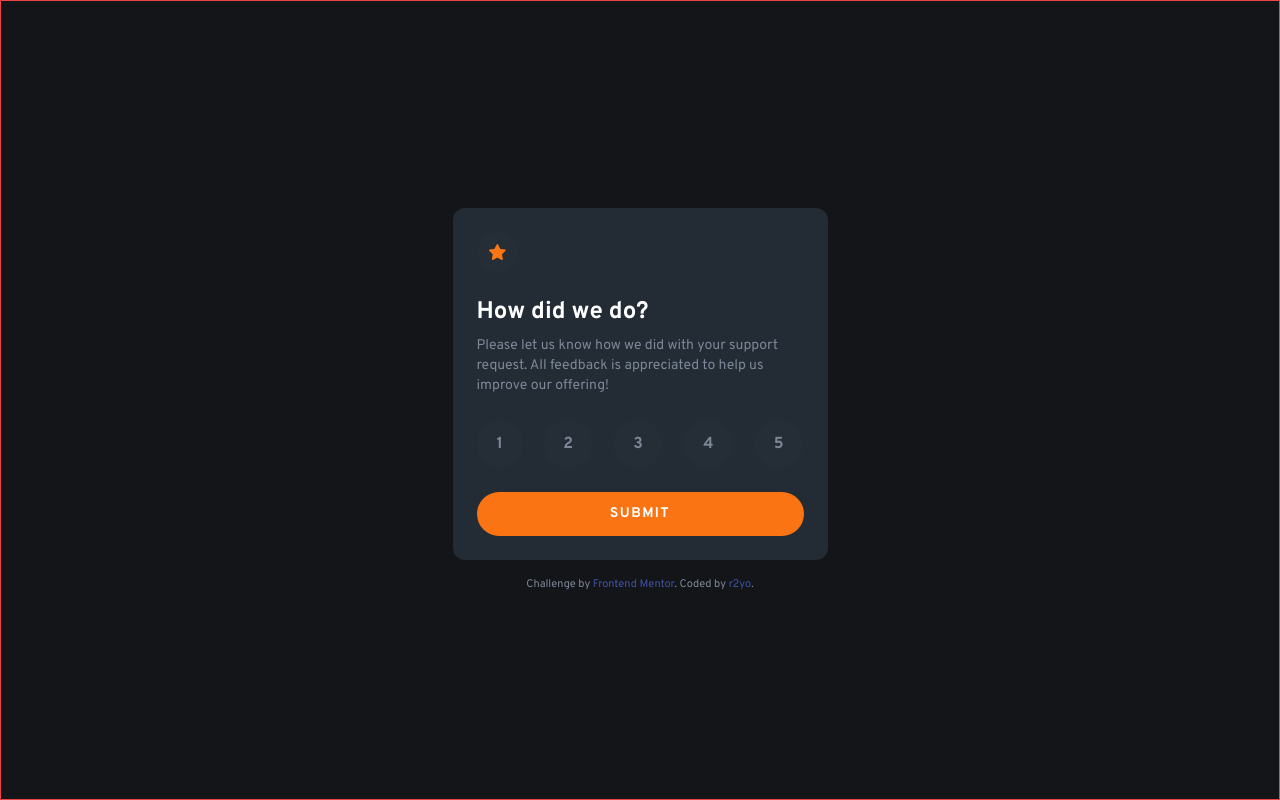
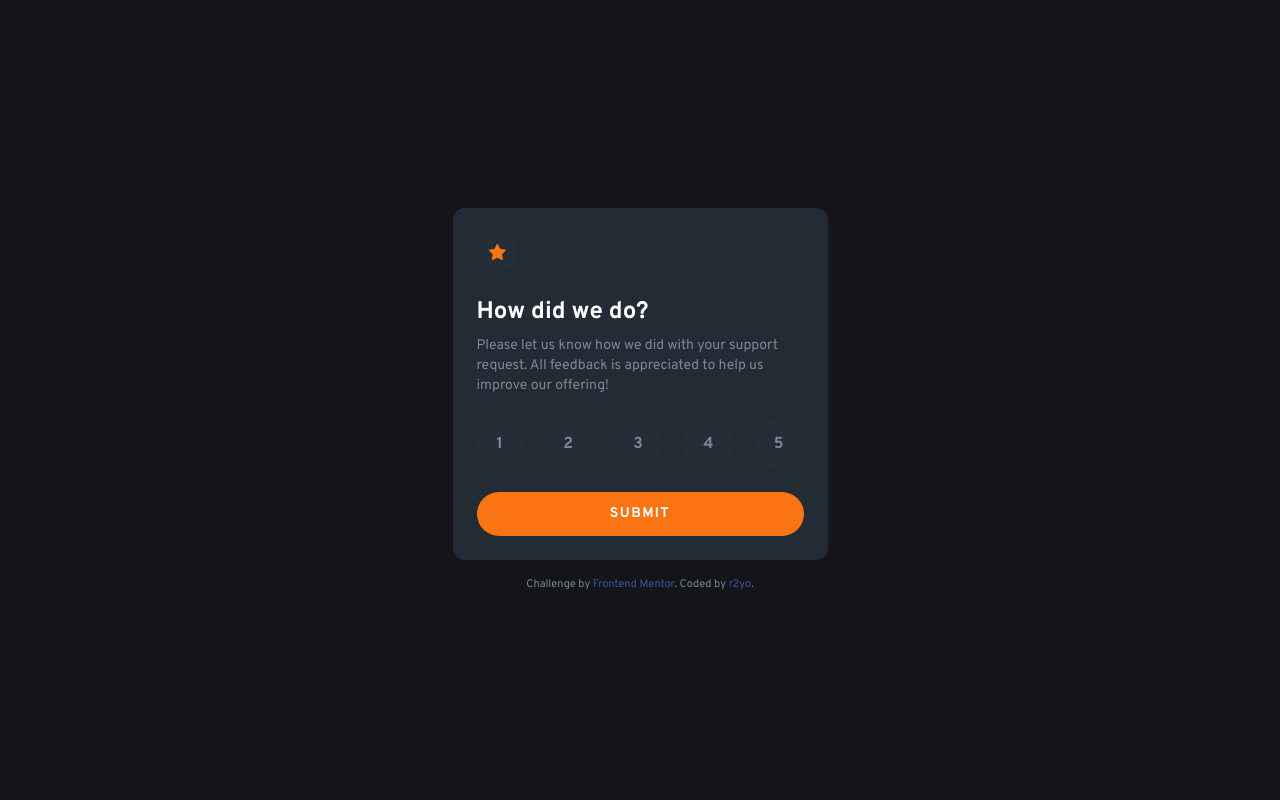
Before and after one commit to r2yo/FEM_interactive-rating-component, a website: page index.html in a window 1280 px wide. Drawn offline with Linux system fonts and the light colour scheme.

Commit message:
Update index.html

```diff
--- a/index.html
+++ b/index.html
@@ -14,7 +14,7 @@
     .attribution a { color: hsl(228, 45%, 44%); }
   </style>
 </head>
-<body class="h-screen border border-red-500 bg-VeryVeryDarkBlue flex flex-col justify-center items-center px-6 font-body">
+<body class="h-screen bg-VeryVeryDarkBlue flex flex-col justify-center items-center px-6 font-body">
 
 <div id="main" class="container mx-auto rounded-xl p-6 sm:max-w-screen-sm">
 
```
